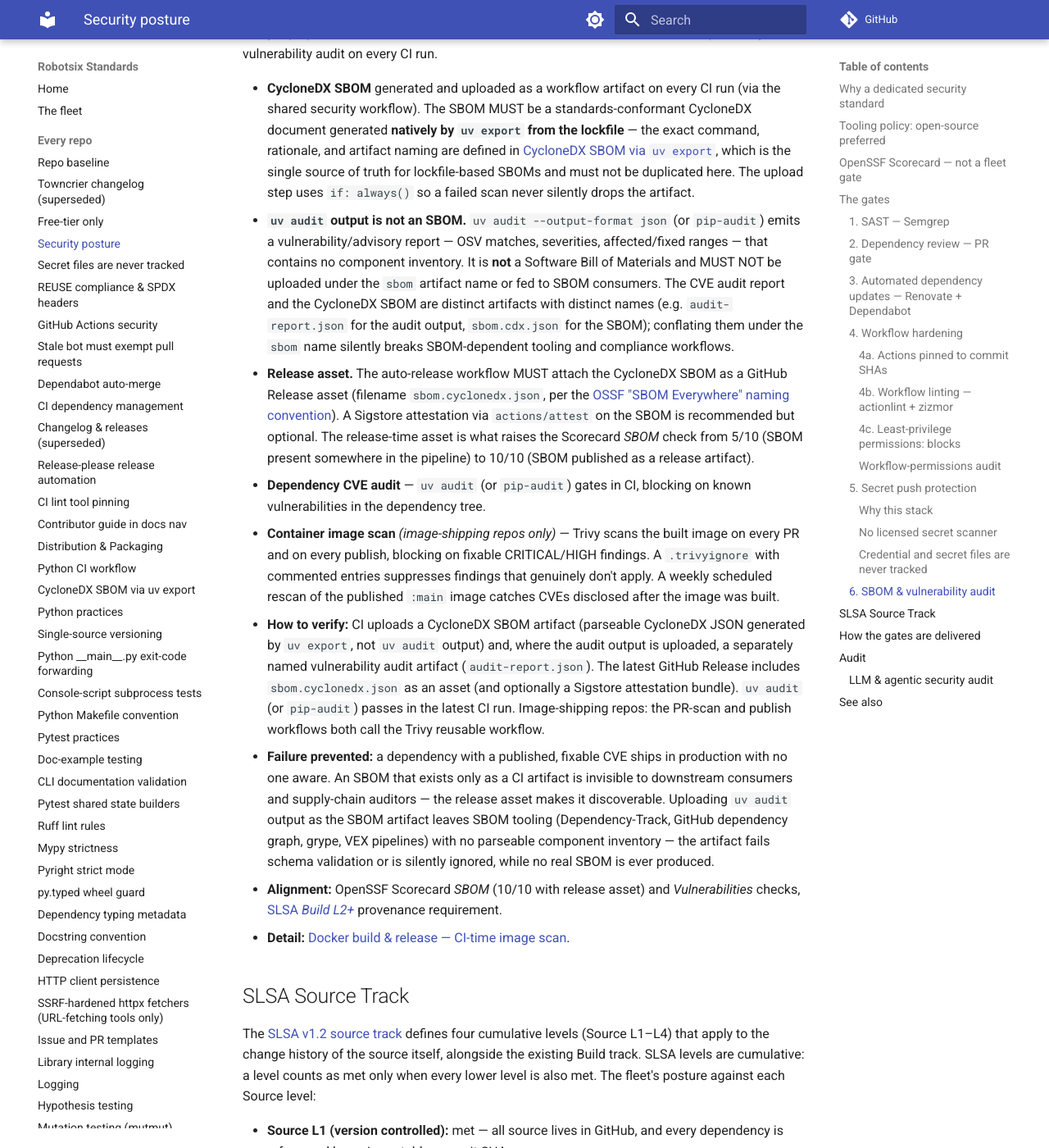
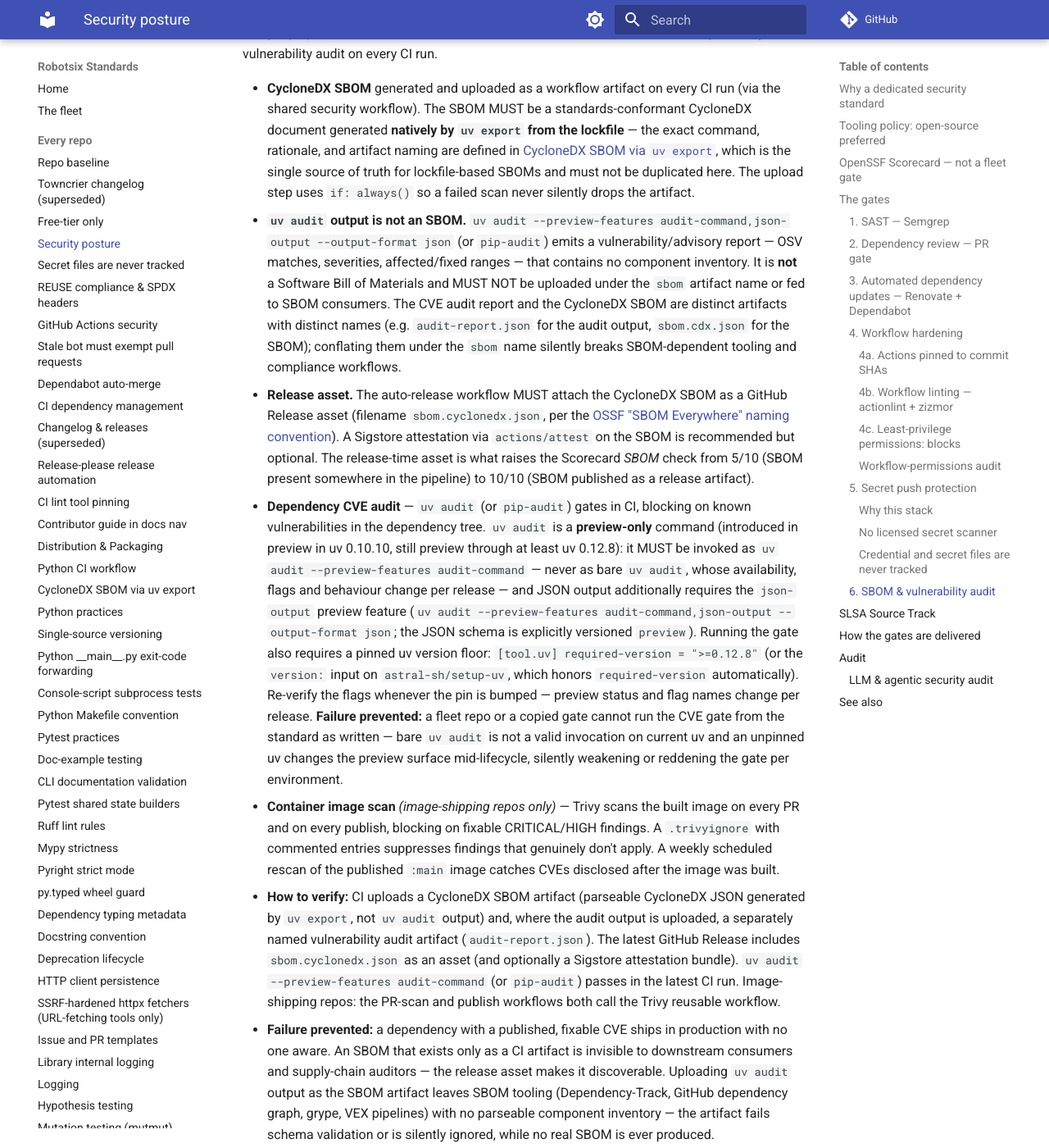
Before and after one commit to damien-robotsix/robotsix-standards, an MkDocs documentation site: the page built from docs/security-posture.md, in a window 1280 px wide and 1400 px high, scrolled down 8097 px. Shown: the whole window at 82% size. Built offline with MkDocs 1.6.1 and Material for MkDocs 9.7.7, drawn with Linux system fonts in a browser that asks for light colours; comment, search, counter and statistics services are not loaded; some of the changed text lies outside the part shown.

Commit message:
chore: UV-AUDIT: standards mandate `uv audit` as a blocking CI gate without noting it is preview-only through uv 0.12.8 and requires `--preview` (+ `--preview-features json-output` for the JSON schema) (20260922T200553Z-uv-audit-standards-mandate-uv-audit-as-a-50f5) (#390)
Co-authored-by: robotsix-mill <mill@robotsix.local>

```diff
--- a/docs/security-posture.md
+++ b/docs/security-posture.md
@@ -364,9 +364,10 @@ dependency vulnerability audit on every CI run.
   the single source of truth for lockfile-based SBOMs and must not be
   duplicated here. The upload step uses `if: always()` so a failed scan never
   silently drops the artifact.
-- **`uv audit` output is not an SBOM.** `uv audit --output-format json`
-  (or `pip-audit`) emits a vulnerability/advisory report — OSV matches,
-  severities, affected/fixed ranges — that contains no component inventory.
+- **`uv audit` output is not an SBOM.** `uv audit --preview-features
+  audit-command,json-output --output-format json` (or `pip-audit`) emits a
+  vulnerability/advisory report — OSV matches, severities, affected/fixed
+  ranges — that contains no component inventory.
   It is **not** a Software Bill of Materials and MUST NOT be uploaded under
   the `sbom` artifact name or fed to SBOM consumers. The CVE audit report and
   the CycloneDX SBOM are distinct artifacts with distinct names (e.g.
@@ -381,7 +382,22 @@ dependency vulnerability audit on every CI run.
   from 5/10 (SBOM present somewhere in the pipeline) to 10/10 (SBOM published
   as a release artifact).
 - **Dependency CVE audit** — `uv audit` (or `pip-audit`) gates in CI, blocking
-  on known vulnerabilities in the dependency tree.
+  on known vulnerabilities in the dependency tree. `uv audit` is a
+  **preview-only** command (introduced in preview in uv 0.10.10, still
+  preview through at least uv 0.12.8): it MUST be invoked as
+  `uv audit --preview-features audit-command` — never as bare `uv audit`,
+  whose availability, flags and behaviour change per release — and JSON
+  output additionally requires the `json-output` preview feature
+  (`uv audit --preview-features audit-command,json-output --output-format json`;
+  the JSON schema is explicitly versioned `preview`). Running the gate also
+  requires a pinned uv version floor: `[tool.uv] required-version =
+  ">=0.12.8"` (or the `version:` input on `astral-sh/setup-uv`, which honors
+  `required-version` automatically). Re-verify the flags whenever the pin is
+  bumped — preview status and flag names change per release.
+  **Failure prevented:** a fleet repo or a copied gate cannot run the CVE
+  gate from the standard as written — bare `uv audit` is not a valid
+  invocation on current uv and an unpinned uv changes the preview surface
+  mid-lifecycle, silently weakening or reddening the gate per environment.
 - **Container image scan** *(image-shipping repos only)* — Trivy scans the
   built image on every PR and on every publish, blocking on fixable
   CRITICAL/HIGH findings. A `.trivyignore` with commented entries suppresses
@@ -393,7 +409,8 @@ dependency vulnerability audit on every CI run.
   where the audit output is uploaded, a separately named vulnerability audit
   artifact (`audit-report.json`). The latest GitHub Release includes
   `sbom.cyclonedx.json` as an asset (and optionally a Sigstore attestation
-  bundle). `uv audit` (or `pip-audit`) passes in the latest CI run.
+  bundle). `uv audit --preview-features audit-command` (or `pip-audit`)
+  passes in the latest CI run.
   Image-shipping repos: the PR-scan and publish workflows both call the Trivy
   reusable workflow.
 - **Failure prevented:** a dependency with a published, fixable CVE ships in
@@ -465,7 +482,7 @@ dashboard-watching:
 | Secret push protection | Push protection enabled in repo Security settings; `detect-secrets` in pre-commit; CI runs TruffleHog (content-only repos exempt from TruffleHog) |
 | Credential-file deny list | `.gitignore` covers `.htpasswd`, `.env`/`.env.*`, `wp-config*.php`, `*.pem`, `*.key`, `*secret*`, `*.p12` — verified by `scripts/check-gitignore-denylist.py` in `baseline-check.yml` (warning-first, honors per-repo negating exceptions) |
 | SBOM* | CI uploads CycloneDX artifact |
-| CVE audit* | `uv audit` / `pip-audit` passes in CI |
+| CVE audit* | `uv audit --preview-features audit-command` at the pinned uv version / `pip-audit` passes in CI |
 | Container image scan | Trivy PR-scan and publish workflows present and passing (image-shipping repos only) |
 | Vulnerability disclosure | `SECURITY.md` present at repo root with contact method, response-time expectation, and coordinated-disclosure statement |
 | Config API secret redaction | Deployment system / management surfaces: central-deploy config-read endpoints (`GET /config`, version-history reads, audit-log serialization) route through `mask_secrets()` before serialization; config writes use `apply_update()` merge-on-write; version history stores no secret values — audited per [config standard §3](config-standard.md#how-this-is-enforced) |
```
Also changed, not shown: docs/python.md (+2 -1 lines), docs/repo-baseline.md (+3 -1 lines), docs/sbom-cyclonedx-uv.md (+14 -4 lines).
